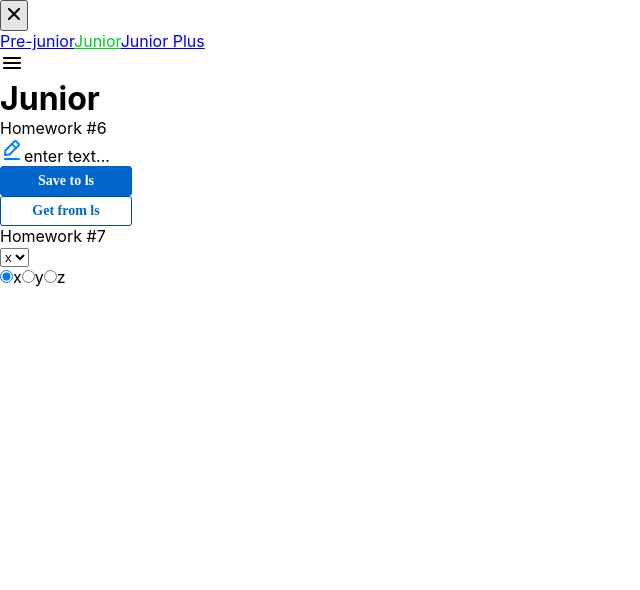
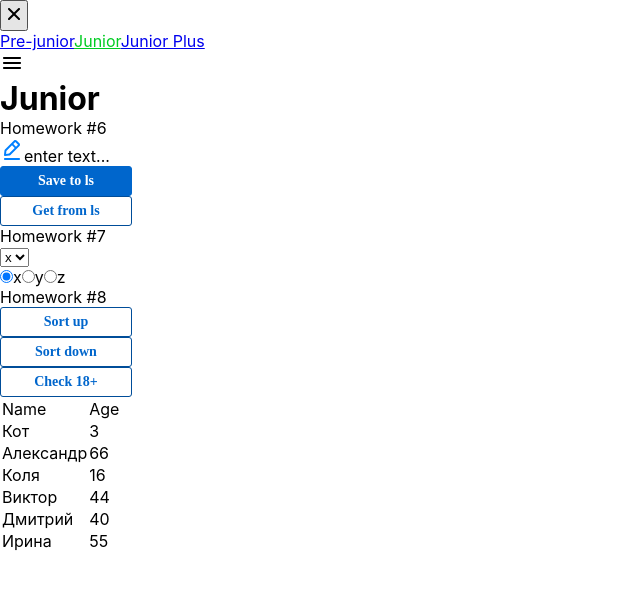
Before and after one commit to Leskevich/hws2, a React (Create React App) app: page /#/junior in a window 1280 px wide. Shown: the top 590 px of the page, without its empty margins (0-640 px from the left). Built offline with nearby package versions, Linux system fonts and the light colour scheme.

Commit message:
refactor hw8

```diff
--- a/src/s2-homeworks/hw05/pages/Junior.tsx
+++ b/src/s2-homeworks/hw05/pages/Junior.tsx
@@ -1,6 +1,7 @@
 import React from 'react'
 import HW6 from "../../hw06/HW6";
 import HW7 from "../../hw07/HW7";
+import HW8 from "../../hw08/HW8";
 
 // import HW8 from '../../hw08/HW8'
 // import HW9 from '../../hw09/HW9'
@@ -10,7 +11,7 @@ function Junior() {
         <div id={'hw5-page-junior'}>
             <HW6 />
             <HW7 />
-            {/*<HW8 />*/}
+            <HW8 />
             {/*<HW9 />*/}
         </div>
     )
--- a/src/s2-homeworks/hw07/HW7.tsx
+++ b/src/s2-homeworks/hw07/HW7.tsx
@@ -21,7 +21,7 @@ const arr:Array<arrType> = [
 
 const HW7 = () => {
     const [value, onChangeOption] = useState<number>(1) // селект и радио должны работать синхронно
-    // console.log(value)
+
     return (
         <div id={'hw7'}>
             <div className={s2.hwTitle}>Homework #7</div>
--- a/src/s2-homeworks/hw07/common/c5-SuperSelect/SuperSelect.tsx
+++ b/src/s2-homeworks/hw07/common/c5-SuperSelect/SuperSelect.tsx
@@ -37,7 +37,7 @@ const SuperSelect: React.FC<SuperSelectPropsType> = ({
         : [] // map options with key
 
     const onChangeCallback = (e: ChangeEvent<HTMLSelectElement>) => {
-            onChangeOption?.(e.target.value)
+            onChangeOption?.(+e.currentTarget.value)
 
         // делают студенты
     }
--- a/src/s2-homeworks/hw07/common/c6-SuperRadio/SuperRadio.tsx
+++ b/src/s2-homeworks/hw07/common/c6-SuperRadio/SuperRadio.tsx
@@ -5,6 +5,7 @@ import React, {
     HTMLAttributes,
 } from 'react'
 import s from './SuperRadio.module.css'
+
 
 type DefaultRadioPropsType = DetailedHTMLProps<
     InputHTMLAttributes<HTMLInputElement>,
@@ -36,7 +37,7 @@ const SuperRadio: React.FC<SuperRadioPropsType> = ({
 }) => {
     const onChangeCallback = (e: ChangeEvent<HTMLInputElement>) => {
         // делают студенты
-        onChangeOption?.(e.currentTarget.value)
+        onChangeOption?.(+e.currentTarget.value)
     }
 
     const finalRadioClassName = s.radio + (className ? ' ' + className : '')
@@ -44,14 +45,17 @@ const SuperRadio: React.FC<SuperRadioPropsType> = ({
 
 
     const mappedOptions: any[] = options
-        ? options.map((o) => (
+        ? options.map((o) => {
+            return(
+
+
                 <label key={name + '-' + o.id} className={s.label}>
                     <input
                         id={id + '-input-' + o.id}
                         className={finalRadioClassName}
                         type={'radio'}
                         value={o.id}
-                      checked={o.id==value}
+                        checked={o.id===value}
                         name={name}
                         // name, checked, value делают студенты
 
@@ -66,7 +70,8 @@ const SuperRadio: React.FC<SuperRadioPropsType> = ({
                       {o.value}
                   </span>
                 </label>
-          ))
+            )
+        })
         : []
 
     return <div className={s.options}>{mappedOptions}</div>
--- a/src/s2-homeworks/hw08/HW8.tsx
+++ b/src/s2-homeworks/hw08/HW8.tsx
@@ -47,6 +47,7 @@ const HW8 = () => {
         setCurrentSort('down')
     }
     const check18 = () => {
+        sortUp()
         setPeople(
             homeWorkReducer(initialPeople, {type: 'check', payload: 18})
         ) // совершеннолетние
--- a/src/s2-homeworks/hw08/User.tsx
+++ b/src/s2-homeworks/hw08/User.tsx
@@ -12,10 +12,12 @@ const User: React.FC<UserPropsType> = ({ u }) => {
         <tr id={'hw8-user-' + u._id + '-' + u.age} className={s.item}>
             <td id={'hw8-user-name-' + u._id} className={s.nameCol}>
                 {/*отобразить имя*/}
+                {u.name}
 
             </td>
             <td id={'hw8-user-age-' + u._id}>
                 {/*отобразить возраст*/}
+                {u.age}
 
             </td>
         </tr>
--- a/src/s2-homeworks/hw08/bll/homeWorkReducer.ts
+++ b/src/s2-homeworks/hw08/bll/homeWorkReducer.ts
@@ -1,18 +1,23 @@
-import {UserType} from '../HW8'
-
 type ActionType =
     | { type: 'sort'; payload: 'up' | 'down' }
     | { type: 'check'; payload: number }
 
-export const homeWorkReducer = (state: any, action: any): any => { // need to fix any
+export type UserType = {
+    _id: number
+    name: string
+    age: number
+}
+
+export const homeWorkReducer = (state: UserType[] , action: ActionType): UserType[] => { // need to fix any
     switch (action.type) {
         case 'sort': { // by name
-
-            return state // need to fix
+            return [...state.sort(action.payload === 'down'
+                ?(a: UserType, b: UserType) => a.name < b.name ? 1 : -1
+                :(a: UserType, b: UserType) => a.name < b.name ? -1 : 1)]// need to fix
         }
         case 'check': {
-
-            return state // need to fix
+            return state.filter(e => e.age >= action.payload)
+                 // need to fix
         }
         default:
             return state
```
Lines whose indentation alone changed are shown as unchanged.
